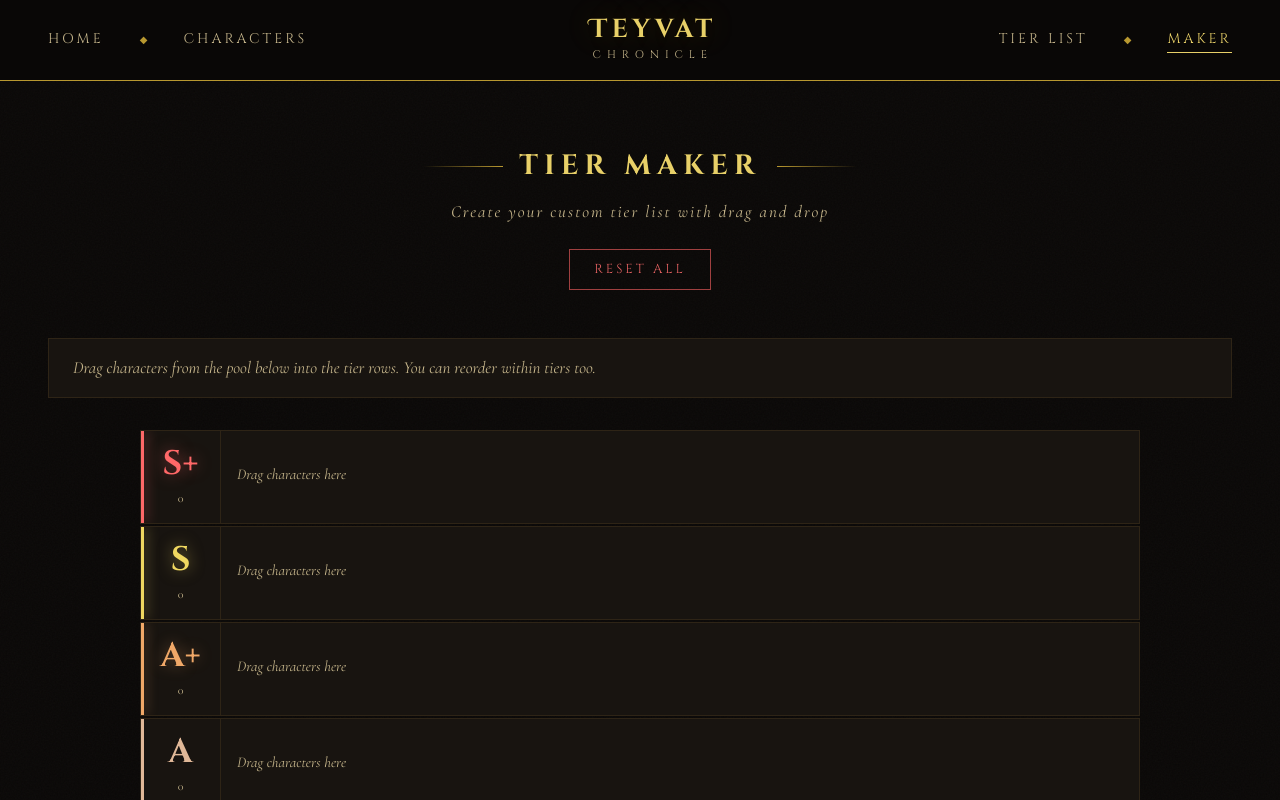
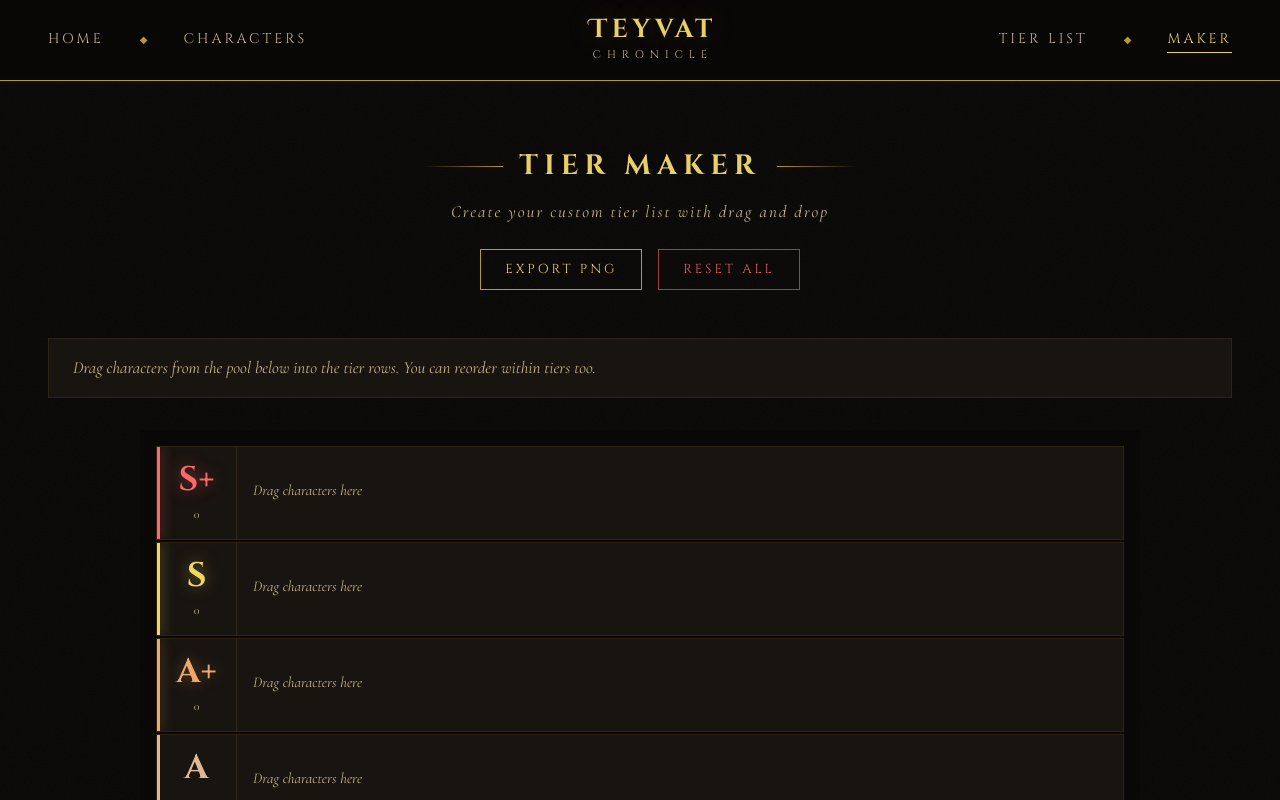
Before and after one commit to DaraMoh/GenshinSite, a React (Vite) app: page /tier-list-maker in a window 1280 px wide. Shown: the top 800 px of the page. Built offline with nearby package versions, Linux system fonts and the light colour scheme.

Commit message:
feat: added export button for custom tierlists

```diff
--- a/package.json
+++ b/package.json
@@ -14,6 +14,7 @@
     "@dnd-kit/core": "^6.3.1",
     "@dnd-kit/sortable": "^10.0.0",
     "@dnd-kit/utilities": "^3.2.2",
+    "html-to-image": "^1.11.13",
     "react": "^19.2.0",
     "react-dom": "^19.2.0",
     "react-router-dom": "^7.11.0"
--- a/src/pages/TierListMaker.jsx
+++ b/src/pages/TierListMaker.jsx
@@ -1,4 +1,5 @@
-import { useState } from 'react';
+import { useState, useRef, useCallback } from 'react';
+import { toPng } from 'html-to-image';
 import {
   DndContext,
   DragOverlay,
@@ -26,6 +27,8 @@
   });
 
   const [activeId, setActiveId] = useState(null);
+  const [exporting, setExporting] = useState(false);
+  const tierListRef = useRef(null);
 
   const sensors = useSensors(
     useSensor(PointerSensor, {
@@ -105,6 +108,25 @@
     });
   };
 
+  const exportAsPng = useCallback(async () => {
+    if (!tierListRef.current || exporting) return;
+    setExporting(true);
+    try {
+      const dataUrl = await toPng(tierListRef.current, {
+        backgroundColor: '#0a0807',
+        pixelRatio: 2,
+      });
+      const link = document.createElement('a');
+      link.download = 'tier-list.png';
+      link.href = dataUrl;
+      link.click();
+    } catch (err) {
+      console.error('Export failed:', err);
+    } finally {
+      setExporting(false);
+    }
+  }, [exporting]);
+
   const activeCharacter = activeId
     ? characters.find((char) => char.id === activeId)
     : null;
@@ -135,6 +157,32 @@
               Create your custom tier list with drag and drop
             </div>
           </div>
+          <div className="flex gap-4">
+            <button
+              onClick={exportAsPng}
+              disabled={exporting}
+              style={{
+                fontFamily: "'Cinzel', serif",
+                fontSize: '13px',
+                letterSpacing: '3px',
+                textTransform: 'uppercase',
+                padding: '10px 24px',
+                background: 'transparent',
+                border: '1px solid #b89830',
+                color: '#e8d068',
+                cursor: exporting ? 'wait' : 'pointer',
+                transition: 'all 0.3s',
+                opacity: exporting ? 0.5 : 1,
+              }}
+              onMouseEnter={(e) => {
+                if (!exporting) e.currentTarget.style.background = 'rgba(201,162,39,0.1)';
+              }}
+              onMouseLeave={(e) => {
+                e.currentTarget.style.background = 'transparent';
+              }}
+            >
+              {exporting ? 'Exporting...' : 'Export PNG'}
+            </button>
             <button
               onClick={resetTierList}
               style={{
@@ -159,6 +207,7 @@
               Reset All
             </button>
           </div>
+        </div>
 
         {/* Tip */}
         <div
@@ -182,9 +231,11 @@
           onDragCancel={handleDragCancel}
         >
           <div className="max-w-[1000px] mx-auto mb-10">
+            <div ref={tierListRef} style={{ padding: '16px', background: '#0a0807' }}>
               {['S+', 'S', 'A+', 'A', 'B', 'C', 'D'].map((tier) => (
                 <TierRow key={tier} tier={tier} characterIds={tierList[tier]} />
               ))}
+            </div>
           </div>
 
           <div className="max-w-[1000px] mx-auto">
```
Also changed, not shown: 1 other file (tests, documents, lock files or other folders). Lines whose indentation alone changed are shown as unchanged.
